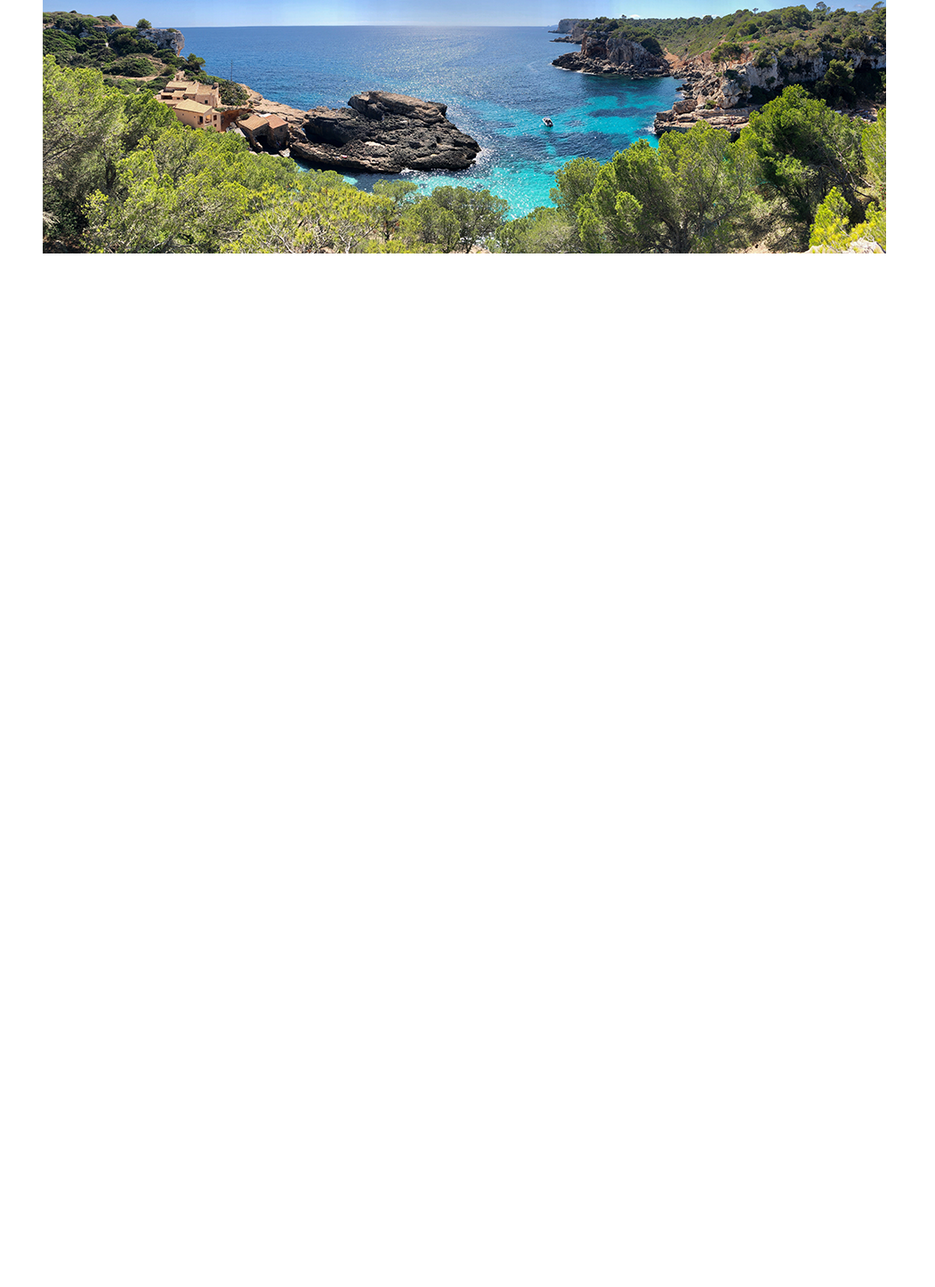
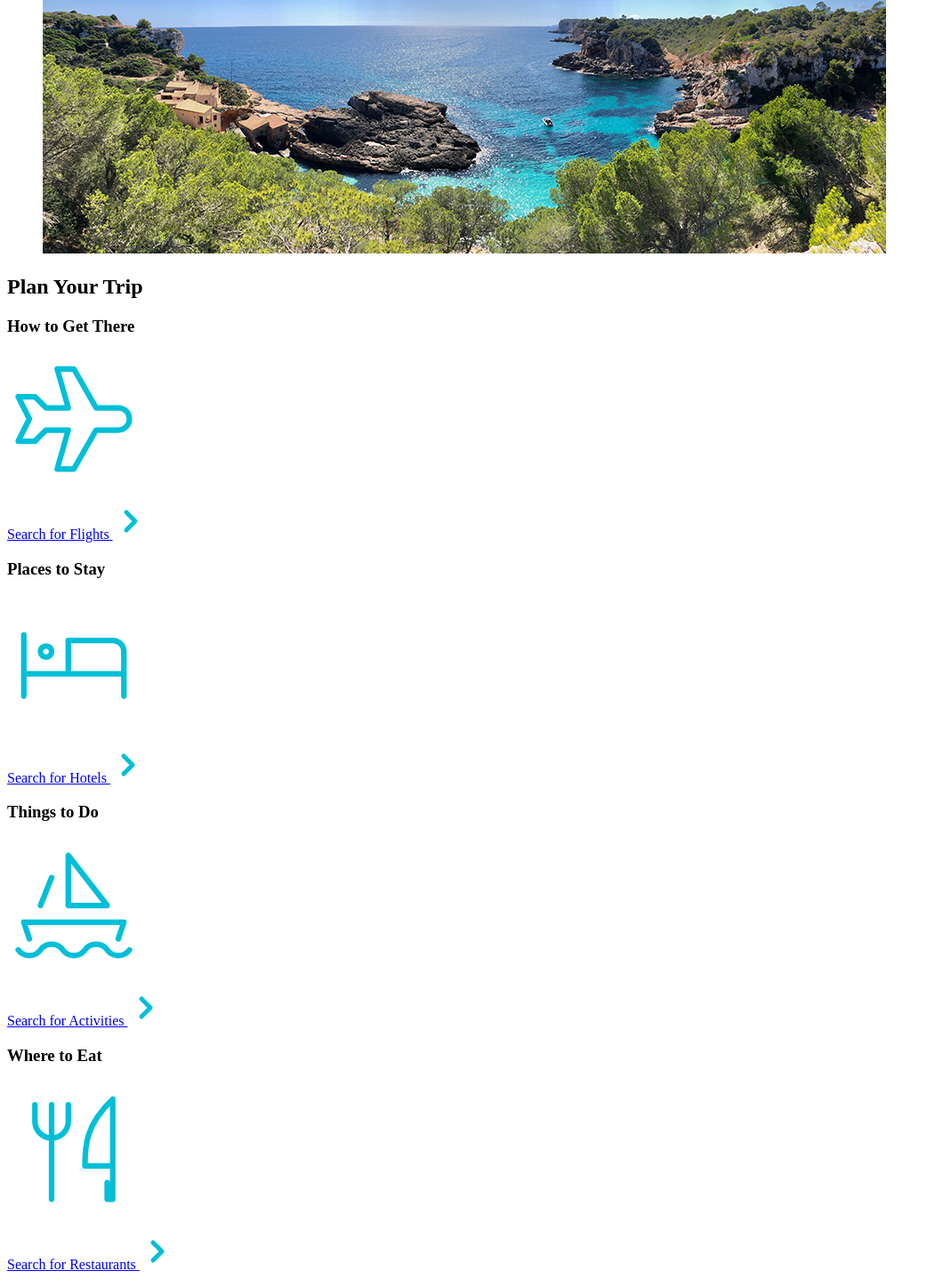
Before and after one commit to js991284/wunderlust, a plain HTML site: page index.html in a window 1280 px wide. Shown: the part 1316-2763 px from the top of the page at 89% size, without its empty margins (0-1051 px from the left). Before the commit the page ends 1621 px from the top, so only its background shows below. Drawn offline with Linux system fonts and the light colour scheme.

Commit message:
section 2

```diff
--- a/index.html
+++ b/index.html
@@ -75,6 +75,81 @@
           </figure>
         </section>
 
+        <section id="inspirations">
+            <h2>Plan Your Trip</h2>
+
+            <article>
+              <h3>How to Get There</h3>
+              <svg xmlns="http://www.w3.org/2000/svg" class="icon icon-tabler icon-tabler-plane" width="150" height="150" viewBox="0 0 24 24" stroke-width="1" stroke="#00bfd8" fill="none" stroke-linecap="round" stroke-linejoin="round">
+                <path stroke="none" d="M0 0h24v24H0z" fill="none"></path>
+                <path d="M16 10h4a2 2 0 0 1 0 4h-4l-4 7h-3l2 -7h-4l-2 2h-3l2 -4l-2 -4h3l2 2h4l-2 -7h3z"></path>
+              </svg>
+              <p>
+                <a href="#">
+                  Search for Flights
+                  <svg xmlns="http://www.w3.org/2000/svg" class="icon icon-tabler icon-tabler-chevron-right" width="40" height="40" viewBox="0 0 24 24" stroke-width="3" stroke="#00bfd8" fill="none" stroke-linecap="round" stroke-linejoin="round">
+                    <path stroke="none" d="M0 0h24v24H0z" fill="none"></path>
+                    <polyline points="9 6 15 12 9 18"></polyline>
+                  </svg>
+                </a>
+              </p>
+            </article>
+
+            <article>
+              <h3>Places to Stay</h3>
+              <svg xmlns="http://www.w3.org/2000/svg" class="icon icon-tabler icon-tabler-bed" width="150" height="150" viewBox="0 0 24 24" stroke-width="1" stroke="#00bfd8" fill="none" stroke-linecap="round" stroke-linejoin="round">
+                <path stroke="none" d="M0 0h24v24H0z" fill="none"></path>
+                <path d="M3 7v11m0 -4h18m0 4v-8a2 2 0 0 0 -2 -2h-8v6"></path>
+                <circle cx="7" cy="10" r="1"></circle>
+              </svg>
+              <p>
+                <a href="#">
+                  Search for Hotels
+                  <svg xmlns="http://www.w3.org/2000/svg" class="icon icon-tabler icon-tabler-chevron-right" width="40" height="40" viewBox="0 0 24 24" stroke-width="3" stroke="#00bfd8" fill="none" stroke-linecap="round" stroke-linejoin="round">
+                    <path stroke="none" d="M0 0h24v24H0z" fill="none"></path>
+                    <polyline points="9 6 15 12 9 18"></polyline>
+                  </svg>
+                </a>
+              </p>
+            </article>
+
+            <article>
+              <h3>Things to Do</h3>
+              <svg xmlns="http://www.w3.org/2000/svg" class="icon icon-tabler icon-tabler-sailboat" width="150" height="150" viewBox="0 0 24 24" stroke-width="1" stroke="#00bfd8" fill="none" stroke-linecap="round" stroke-linejoin="round">
+                <path stroke="none" d="M0 0h24v24H0z" fill="none"></path>
+                <path d="M2 20a2.4 2.4 0 0 0 2 1a2.4 2.4 0 0 0 2 -1a2.4 2.4 0 0 1 2 -1a2.4 2.4 0 0 1 2 1a2.4 2.4 0 0 0 2 1a2.4 2.4 0 0 0 2 -1a2.4 2.4 0 0 1 2 -1a2.4 2.4 0 0 1 2 1a2.4 2.4 0 0 0 2 1a2.4 2.4 0 0 0 2 -1"></path>
+                <path d="M4 18l-1 -3h18l-1 3"></path>
+                <path d="M11 12h7l-7 -9v9"></path>
+                <line x1="8" y1="7" x2="6" y2="12"></line>
+              </svg>
+              <p>
+                <a href="#">
+                  Search for Activities
+                  <svg xmlns="http://www.w3.org/2000/svg" class="icon icon-tabler icon-tabler-chevron-right" width="40" height="40" viewBox="0 0 24 24" stroke-width="3" stroke="#00bfd8" fill="none" stroke-linecap="round" stroke-linejoin="round">
+                    <path stroke="none" d="M0 0h24v24H0z" fill="none"></path>
+                    <polyline points="9 6 15 12 9 18"></polyline>
+                  </svg>
+                </a>
+              </p>
+            </article>
+
+            <article>
+              <h3>Where to Eat</h3>
+              <svg xmlns="http://www.w3.org/2000/svg" class="icon icon-tabler icon-tabler-tools-kitchen-2" width="150" height="150" viewBox="0 0 24 24" stroke-width="1" stroke="#00bfd8" fill="none" stroke-linecap="round" stroke-linejoin="round">
+                <path stroke="none" d="M0 0h24v24H0z" fill="none"></path>
+                <path d="M19 3v12h-5c-.023 -3.681 .184 -7.406 5 -12zm0 12v6h-1v-3m-10 -14v17m-3 -17v3a3 3 0 1 0 6 0v-3"></path>
+              </svg>
+              <p>
+                <a href="#">
+                  Search for Restaurants
+                  <svg xmlns="http://www.w3.org/2000/svg" class="icon icon-tabler icon-tabler-chevron-right" width="40" height="40" viewBox="0 0 24 24" stroke-width="3" stroke="#00bfd8" fill="none" stroke-linecap="round" stroke-linejoin="round">
+                    <path stroke="none" d="M0 0h24v24H0z" fill="none"></path>
+                    <polyline points="9 6 15 12 9 18"></polyline>
+                  </svg>
+                </a>
+              </p>
+            </article>
+          </section>
 
     </main>
 </body>
```
